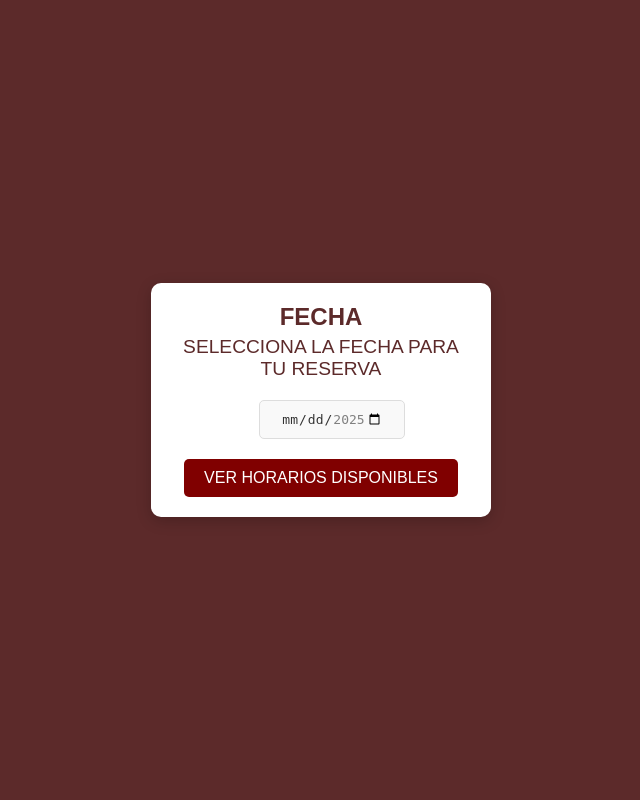
After one commit to JhonIsazaPerez/AppReservas, a Django app: page /calendario/ in a window 1280 px wide. The commit adds this page. Shown: the whole page, without its empty margins (319-959 px from the left). Run offline with Django 5.2, Linux system fonts and the light colour scheme.

Commit message:
ADD: Implement calendar and time selection features with corresponding views and templates

```diff
--- a/AppReservas/urls.py
+++ b/AppReservas/urls.py
@@ -16,10 +16,13 @@ Including another URLconf
 """
 from django.contrib import admin
 from django.urls import path, include
-from Login.views import hola
 from django.contrib import admin
 from django.urls import path, include
 from reservas.views import reserva
+from reservas.views import calendario
+from reservas.views import hora
+from reservas.views import guardarDatos
+from reservas.views import infoUser
 
 
 
@@ -27,4 +30,13 @@ urlpatterns = [
     path('admin/', admin.site.urls),
     path('', reserva),
     path('reservas/', include('reservas.urls')),
+    path('calendario/', include('reservas.urls')),
+    path('calendario/', calendario, name='calendario'),
+    path('hora/', include('reservas.urls')),
+    path('hora/', hora, name='hora'),
+    path('guardarDatos/', include('reservas.urls')),
+    path('guardarDatos/', guardarDatos, name='guardar_datos'),
+    path('infoUser/', include('reservas.urls')),
+    path('infoUser/', infoUser, name='infoUser'),
+
 ]
--- /dev/null
+++ b/reservas/static/JS/calendarioScript.js
@@ -0,0 +1,60 @@
+document.addEventListener("DOMContentLoaded", function() {
+    const calendarContainer = document.getElementById("calendar-container");
+    const dateInput = document.getElementById("reservation-date");
+    const timeButton = document.getElementById("search-time");
+     fechaReserva = "";
+
+      // Calcula las fechas mínima y máxima
+      const today = new Date();
+      const maxDate = new Date();
+      maxDate.setDate(today.getDate() + 30); // 30 días a partir de hoy
+
+      // Formatea las fechas en "YYYY-MM-DD"
+      const formatDate = (date) => {
+        const year = date.getFullYear();
+        const month = String(date.getMonth() + 1).padStart(2, '0');
+        const day = String(date.getDate()).padStart(2, '0');
+        return `${year}-${month}-${day}`;
+      };
+
+      // Asigna las fechas mínima y máxima al input
+      dateInput.min = formatDate(today);    // Fecha mínima: Hoy
+      dateInput.max = formatDate(maxDate); // Fecha máxima: Dentro de 30 días
+
+      timeButton.addEventListener("click",function() {
+        fechaReserva = dateInput.value;//se guarda la fecha seleccionada por el usuario
+        if(fechaReserva != "")
+          {
+            fetch('/guardarDatos/', {
+              method: 'POST',
+              headers: {
+                  'Content-Type': 'application/json',
+                  'X-CSRFToken': getCookie('csrftoken') // Token CSRF para seguridad en Django
+              },
+              body: JSON.stringify({ fecha: fechaReserva })
+          })
+          .then(response => response.json())
+          .then(() => {
+            window.location.href = "/hora/"; //abrir hora.html;
+          })
+          .catch(error => console.error("Error al guardar la fecha:", error));
+          }
+
+        else
+          {alert("por favor selecciona una fecha para continuar");}
+      });
+    });
+
+    function getCookie(name) {
+      let cookieValue = null;
+      if (document.cookie && document.cookie !== '') {
+          const cookies = document.cookie.split(';');
+          for (let i = 0; i < cookies.length; i++) {
+              const cookie = cookies[i].trim();
+              if (cookie.substring(0, name.length + 1) === (name + '=')) {
+                  cookieValue = decodeURIComponent(cookie.substring(name.length + 1));
+                  break;
+              }
+          }
+      }
+      return cookieValue};
--- a/reservas/static/css/estilo.css
+++ b/reservas/static/css/estilo.css
@@ -16,6 +16,7 @@ body {
 
 .container h1 {
   font-size: 2em;
+  color: white
 }
 
 .container p {
@@ -124,8 +125,162 @@ body {
   border: 2px solid #5C2A2A;
   border-radius: 5px;
 }
+/* Estilo para el calendario que aparece después de escoger numero de personas */
+
+.calendar-container {
+  text-align: center;
+  background-color: #FFF;
+  padding: 20px;
+  border-radius: 10px;
+  box-shadow: 0 4px 15px rgba(0, 0, 0, 0.2);
+  width: 300px;
+  display: grid;
+  place-items: center;
+}
+
+.calendar-title {
+  font-size: 1.5em;
+  color: #5C2A2A;
+  margin: 0;
+}
+
+.calendar-subtitle {
+  font-size: 1.2em;
+  color: #5C2A2A;
+  margin: 5px 0 20px;
+}
+
+.calendar-wrapper input[type="date"] {
+  font-size: 1em;
+  padding: 10px;
+  width: 100%;
+  border: 1px solid #DDD;
+  border-radius: 5px;
+  background-color: #F9F9F9;
+  color: #333;
+  text-align: center;
+  display: grid;
+  place-items: center;
+}
 
 
+.search-reserve-button {
+  margin-top: 20px;
+  padding: 10px 20px;
+  background-color: maroon;
+  color: #FFF;
+  font-size: 1em;
+  border: none;
+  border-radius: 5px;
+  cursor: pointer;
+  transition: background-color 0.3s ease;
+}
+
+.search-reserve-button:hover {
+  background-color: #752D2D;
+}
+/* Estilo para la selección de hora */
+.time-selection {
+  background-color: #592727;
+  color: white;
+  text-align: center;
+  padding: 20px;
+  border-radius: 10px;
+  font-family: Arial, sans-serif;
+}
+
+.time-slots {
+  display: flex;
+  flex-wrap: wrap;
+  justify-content: center;
+  gap: 10px;
+  margin: 20px 0;
+}
+
+.time-slots button {
+  background-color: white;
+  color: #5C2A2A;
+  border: none;
+  border-radius: 5px;
+  padding: 10px 20px;
+  font-size: 16px;
+  cursor: pointer;
+  transition: background-color 0.3s ease;
+}
+
+.time-slots button:hover {
+  background-color: #ffcccc;
+}
+
+.search-reserve {
+  background-color: white;
+  color: #5C2A2A;
+  border: none;
+  padding: 12px 25px;
+  border-radius: 5px;
+  font-size: 18px;
+  cursor: pointer;
+}
+
+.search-reserve:hover {
+  background-color: #f3e5f5;
+}
+
+/* Contenedor de la informacion del usuario */
+.resumen-container {
+  background-color: #fff;
+  padding: 20px;
+  border-radius: 10px;
+  box-shadow: 0 4px 6px rgba(0, 0, 0, 0.1);
+  text-align: center;
+  max-width: 400px;
+  width: 100%;
+}
+
+h1 {
+  margin-bottom: 20px;
+  color: #444;
+}
+
+.resumen-detalles {
+  margin-bottom: 20px;
+  text-align: left;
+}
+
+.resumen-detalles p {
+  margin: 10px 0;
+  font-size: 16px;
+}
+
+strong {
+  font-weight: bold;
+  color: #555;
+}
+
+.resumen-botones {
+  display: flex;
+  justify-content: space-between;
+  gap: 10px;
+}
+
+button {
+  padding: 10px 15px;
+  border: none;
+  border-radius: 5px;
+  background-color: #592727;
+  color: #fff;
+  font-size: 16px;
+  cursor: pointer;
+  transition: background-color 0.3s ease;
+}
+
+button:hover {
+  background-color: #4cae4c;
+}
+
+button:active {
+  background-color: #449d44;
+}
 .hidden {
   display: none;
 }
--- /dev/null
+++ b/reservas/templates/calendario.html
@@ -0,0 +1,23 @@
+{% load static %}
+<!DOCTYPE html>
+<html lang="es">
+<head>
+  <meta charset="UTF-8">
+  <meta name="viewport" content="width=device-width, initial-scale=1.0">
+  <title>Calendario</title>
+  <link rel="stylesheet" href="{% static 'css/estilo.css' %}">
+</head>
+<body>
+  <div class="calendar-container">
+    <h1 class="calendar-title">FECHA</h1>
+    <p class="calendar-subtitle">SELECCIONA LA FECHA PARA TU RESERVA</p>
+
+    <div class="calendar-wrapper">
+      <input type="date" id="reservation-date">
+    </div>
+
+    <button class="search-reserve-button" id="search-time">VER HORARIOS DISPONIBLES</button>
+  </div>
+</body>
+<script src="{% static 'js/calendarioScript.js' %}"></script>
+</html>
--- a/reservas/urls.py
+++ b/reservas/urls.py
@@ -2,5 +2,10 @@ from django.urls import path
 from . import views  # El punto (.) indica que views está en el mismo directorio
 
 urlpatterns = [
-    path('reservas/', views.reserva, name='reserva'),
+    path('guardarDatos/', views.guardarDatos, name='guardar_datos'),  # Ruta para guardar datos
+    path('reserva/', views.reserva, name='reserva'),
+    path('calendario/', views.calendario, name='calendario'),
+    path('hora/', views.hora, name='hora'),
+    path('infoUser/', views.infoUser, name='infoUser'),
+
 ]
--- a/reservas/views.py
+++ b/reservas/views.py
@@ -1,4 +1,51 @@
-from django.shortcuts import render
+from django.shortcuts import render, redirect
+from django.http import JsonResponse
+import json
 
+# Vista para guardar datos en la sesión a través de JavaScript (fetch)
+def guardarDatos(request):
+    if request.method == 'POST':
+        datos = json.loads(request.body)  # Procesa los datos enviados desde JavaScript
+        # Guardar número de personas, fecha y hora en la sesión
+        if 'numero_personas' in datos:
+            request.session['numero_personas'] = datos['numero_personas']
+        if 'fecha' in datos:
+            request.session['fecha'] = datos['fecha']
+        if 'hora' in datos:
+            request.session['hora'] = datos['hora']
+
+        return JsonResponse({'mensaje': 'Datos guardados correctamente'})
+    return JsonResponse({'error': 'Método no permitido'}, status=405)
+
+# Vista para la página de selección de número de personas
 def reserva(request):
-    return render(request, 'reserva.html')
+
+    return render(request, 'reserva.html')  # Renderiza la plantilla de reservas
+
+# Vista para la página de selección de fecha
+def calendario(request):
+    if request.method == 'POST':  # Si el formulario se envía con POST
+        fecha = request.POST.get('fecha')  # Obtiene el valor del formulario
+        request.session['fecha'] = fecha  # Guarda el dato en la sesión
+        return redirect('hora')  # Redirige a la vista de selección de hora
+    return render(request, 'calendario.html')  # Renderiza la plantilla del calendario
+
+# Vista para la página de selección de hora
+def hora(request):
+    if request.method == 'POST':  # Si el formulario se envía con POST
+        hora = request.POST.get('hora')  # Obtiene el valor del formulario
+        request.session['hora'] = hora  # Guarda el dato en la sesión
+        return redirect('resumen')  # Redirige a la vista del resumen
+    return render(request, 'hora.html')  # Renderiza la plantilla de selección de hora
+
+
+def infoUser(request):
+    numero_personas = request.session.get('numero_personas', 'No especificado')
+    fecha = request.session.get('fecha', 'No especificada')
+    hora = request.session.get('hora', 'No especificada')
+    print(request.session)  # Imprime la sesión en la consola para depuración
+    return render(request, 'infoUser.html', {
+        'numero_personas': numero_personas,
+        'fecha': fecha,
+        'hora': hora
+    })
```
Also changed, not shown: reservas/static/JS/horaScript.js (added, +58 -0 lines), reservas/static/JS/script.js (+42 -16 lines), reservas/templates/hora.html (added, +32 -0 lines), reservas/templates/infoUser.html (added, +26 -0 lines), reservas/templates/reserva.html (+2 -5 lines).
